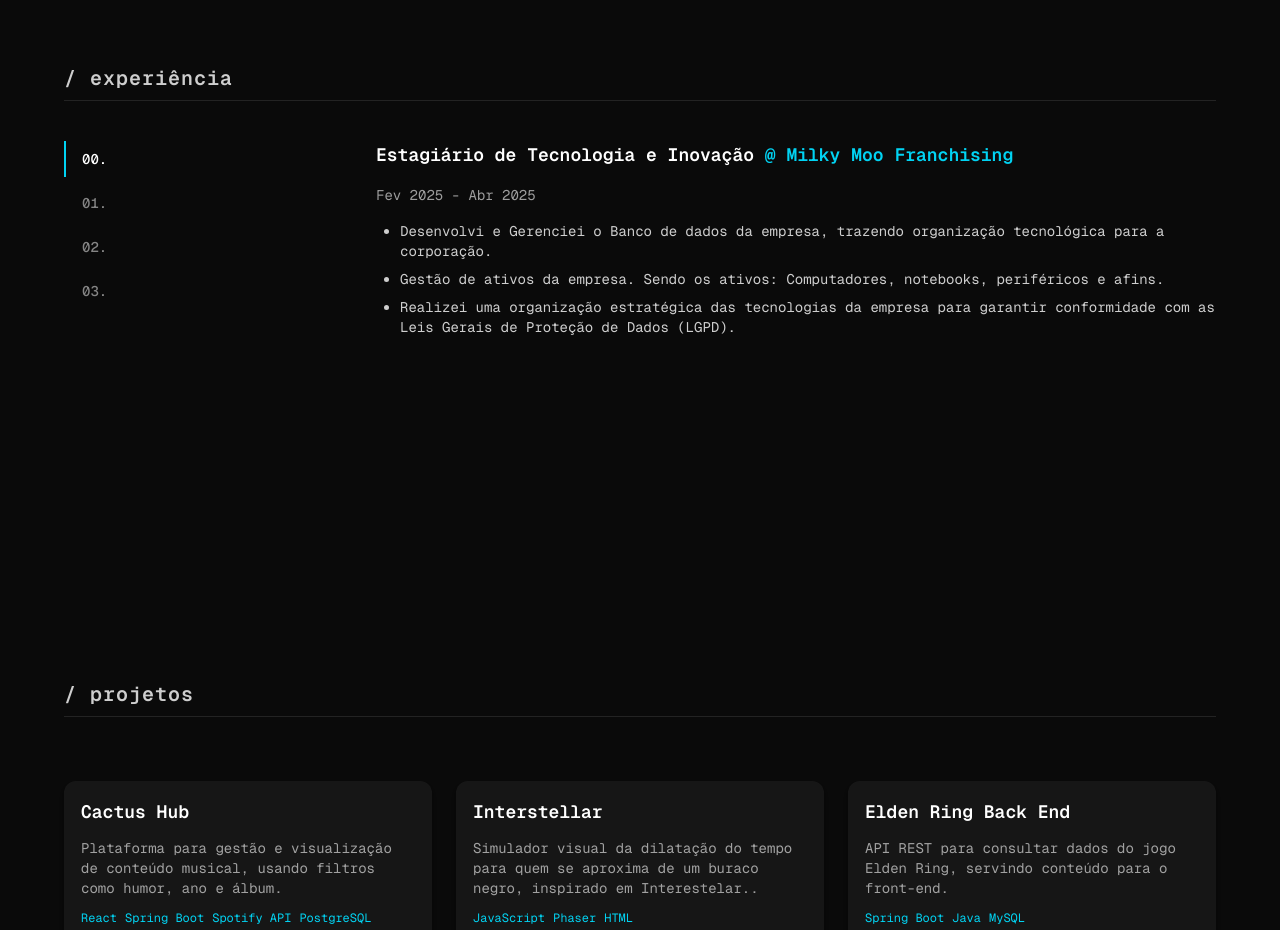
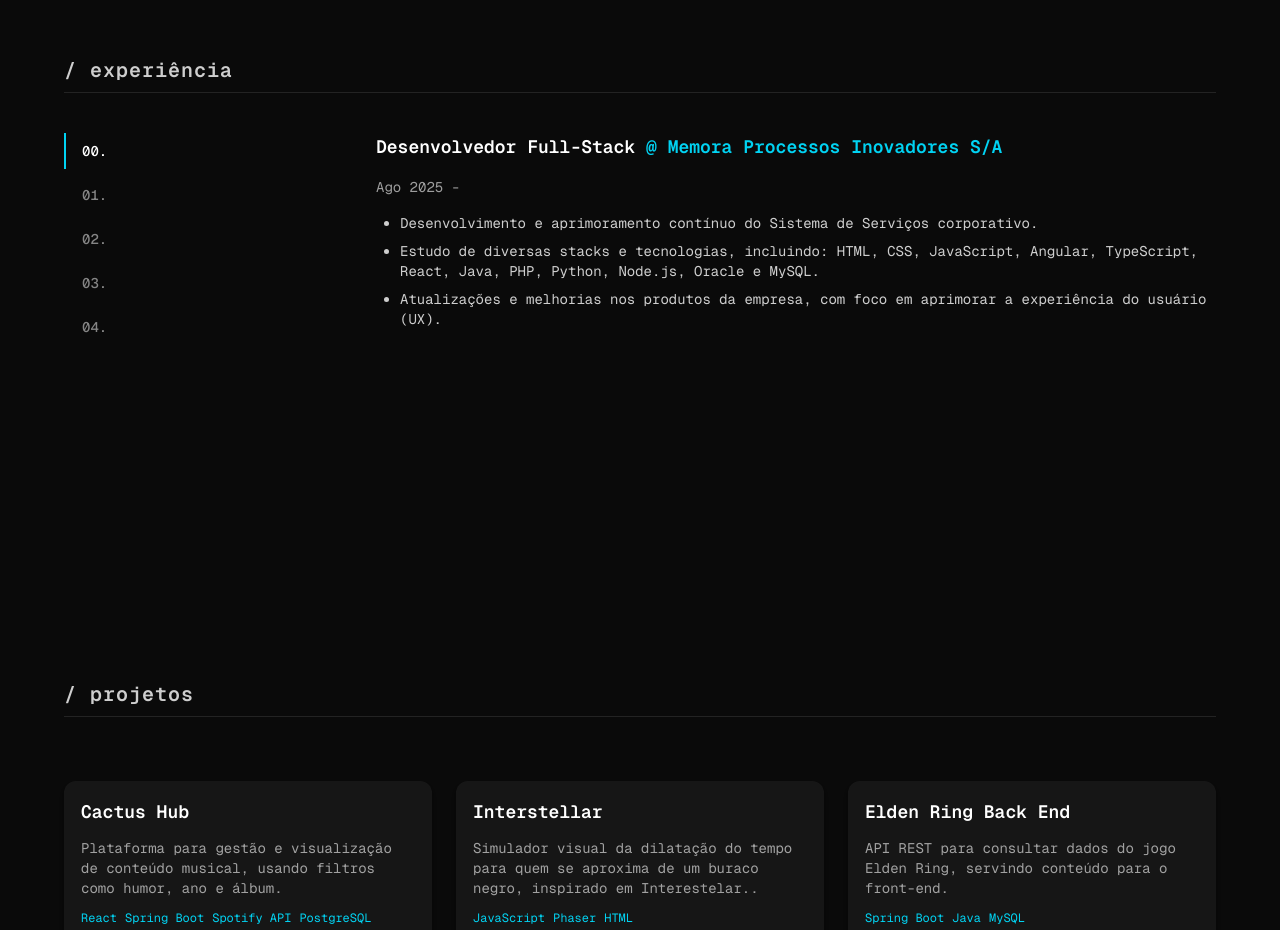
Before and after one commit to luizsabinosb/portfolio, a Next.js app: page / in a window 1280 px wide. Shown: the part 1800-2730 px from the top of the page. Built offline with nearby package versions, Linux system fonts and the light colour scheme.

Commit message:
adiçao de novo trabalho

```diff
--- a/package.json
+++ b/package.json
@@ -9,7 +9,7 @@
     "lint": "next lint"
   },
   "dependencies": {
-    "framer-motion": "^12.16.0",
+    "framer-motion": "^12.23.12",
     "next": "15.3.3",
     "react": "^19.0.0",
     "react-dom": "^19.0.0",
--- a/src/sections/Experience.tsx
+++ b/src/sections/Experience.tsx
@@ -9,6 +9,16 @@ type ExperienceItem = {
 };
 
 const experiences: ExperienceItem[] = [
+  {
+    company: "Memora Processos Inovadores S/A",
+    role: "Desenvolvedor Full-Stack",
+    period: "Ago 2025 - ",
+    details: [
+      "Desenvolvimento e aprimoramento contínuo do Sistema de Serviços corporativo.",
+      "Estudo de diversas stacks e tecnologias, incluindo: HTML, CSS, JavaScript, Angular, TypeScript, React, Java, PHP, Python, Node.js, Oracle e MySQL.",
+      "Atualizações e melhorias nos produtos da empresa, com foco em aprimorar a experiência do usuário (UX).",
+    ],
+  },
   {
     company: "Milky Moo Franchising",
     role: "Estagiário de Tecnologia e Inovação",
```
Also changed, not shown: 1 other file (tests, documents, lock files or other folders).
